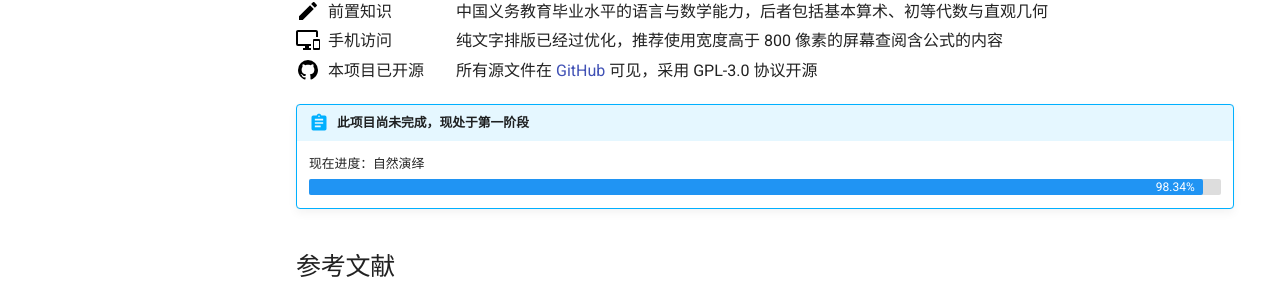
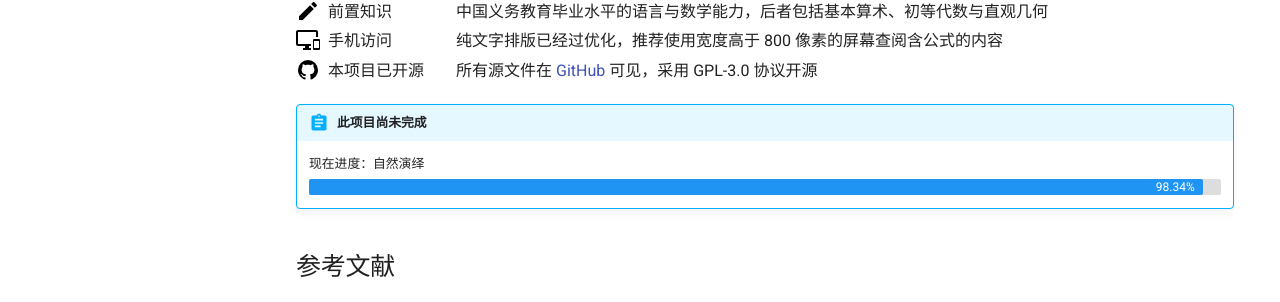
Before and after one commit to ShiinaHiiragi/note, an MkDocs documentation site: the page built from docs/index.md, in a window 1280 px wide and 900 px high. Shown: the part 343-645 px from the top of the window. Built offline with MkDocs 1.6.1 and Material for MkDocs 9.7.7, drawn with Linux system fonts in a browser that asks for light colours; comment, search, counter and statistics services are not loaded.

Commit message:
fix linear

```diff
--- a/docs/index.md
+++ b/docs/index.md
@@ -52,7 +52,7 @@
     </div>
 </div>
 
-!!! abstract "此项目尚未完成，现处于第一阶段"
+!!! abstract "此项目尚未完成"
     <label> 现在进度：自然演绎 </label>
     <div class="progress-container">
         <div class="progress-percentage"> </div>
```
Also changed, not shown: docs/top/anly/lin.md (+1 -1 lines).
